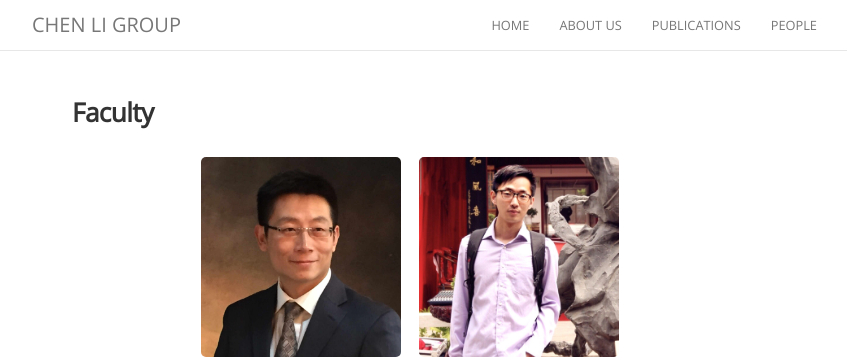
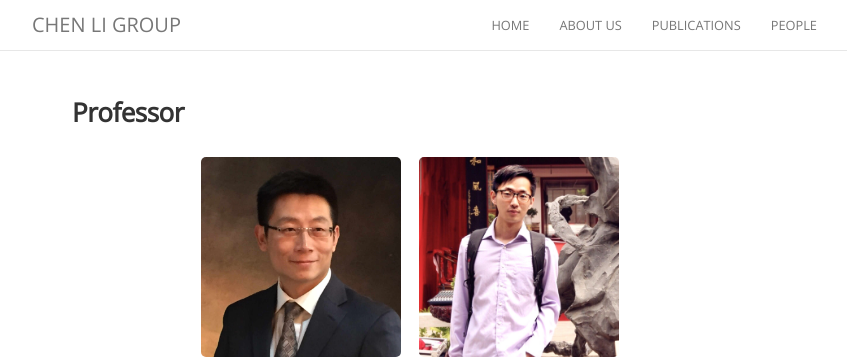
Before and after one commit to chenligroup/chenligroup.github.io, a Jekyll site: the page built from people.md, in a window 1280 px wide and 1384 px high. Shown: the top 359 px of the window, without its empty margins (223-1070 px from the left). Built offline with Jekyll 4.4.1, drawn with Linux system fonts in a browser that asks for light colours; nearby versions of some CDN libraries; comment, search, counter and statistics services are not loaded.

Commit message:
Update people.md

```diff
--- a/people.md
+++ b/people.md
@@ -19,7 +19,7 @@ permalink: /people/
 {% if role == 'postdoc' %}
 <h3>Postdoctoral Fellows</h3>
   {% elsif role == 'prof' %}
-<h3>Faculty</h3>
+<h3>Professor</h3>
  {% elsif role == 'ap' %}
 <h3>Assistant Professor</h3>
  {% elsif role == 'postdoc' %}
```
